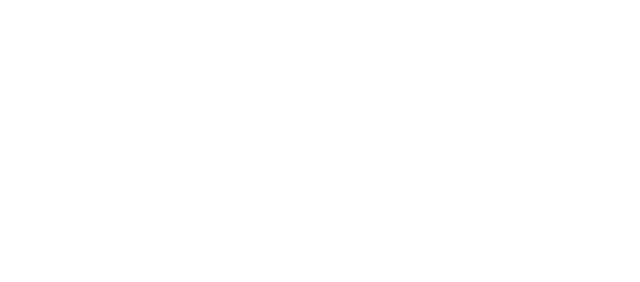
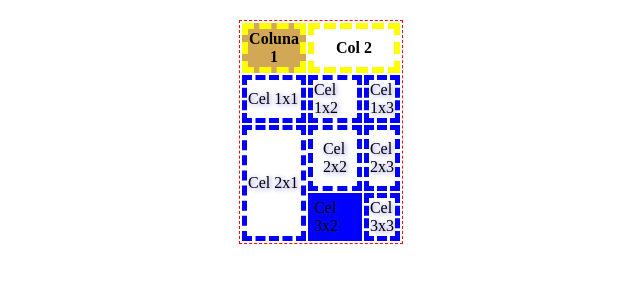
Before and after one commit to nunonamorado/Learning, a plain HTML site: page aula3/table.html in a window 1280 px wide. Shown: the whole page, without its empty margins (319-959 px from the left). Drawn offline with Linux system fonts and the light colour scheme.

Commit message:
Terminada aula 3

```diff
--- a/aula3/table.html
+++ b/aula3/table.html
@@ -0,0 +1,60 @@
+<!DOCTYPE html>
+<html>
+<head>
+  <title> tables da sara </title>
+<meta charset="utf-8">
+</head>
+
+<body>
+  <style>
+table{
+  border: 1px dashed red;
+}
+
+td{
+  text-shadow: rgba(33, 35, 203, 0.66) 1px 1px 5px;
+  border: 5px dashed blue;
+}
+
+th{
+  border: 6px dashed yellow;
+}
+
+.center {
+
+    width: 150px;
+    height: 50px;
+    margin: 20px auto;
+}
+  </style>
+<table class="center">
+  <thead>
+    <!-- cabeçalho -->
+    <tr >
+        <th style="Background-color: rgb(210, 168, 87)">Coluna 1 </th>
+        <th colspan="2">Col 2</th>
+
+    </tr>
+  </head>
+
+  <tbody>
+    <tr>
+        <td>Cel 1x1 </td>
+        <td>Cel 1x2</td>
+        <td>Cel 1x3</td>
+    </tr>
+    <tr>
+        <td rowspan="2">Cel 2x1 </td>
+        <td style="padding: 10px">Cel 2x2</td>
+        <td>Cel 2x3</td>
+    </tr>
+    <tr>
+
+        <td style="Background-color: blue">Cel 3x2</td>
+        <td>Cel 3x3</td>
+    </tr>
+    </tbody>
+</table>
+
+</body>
+</head>
```
Also changed, not shown: aula2/formulario.html (+3 -0 lines).
